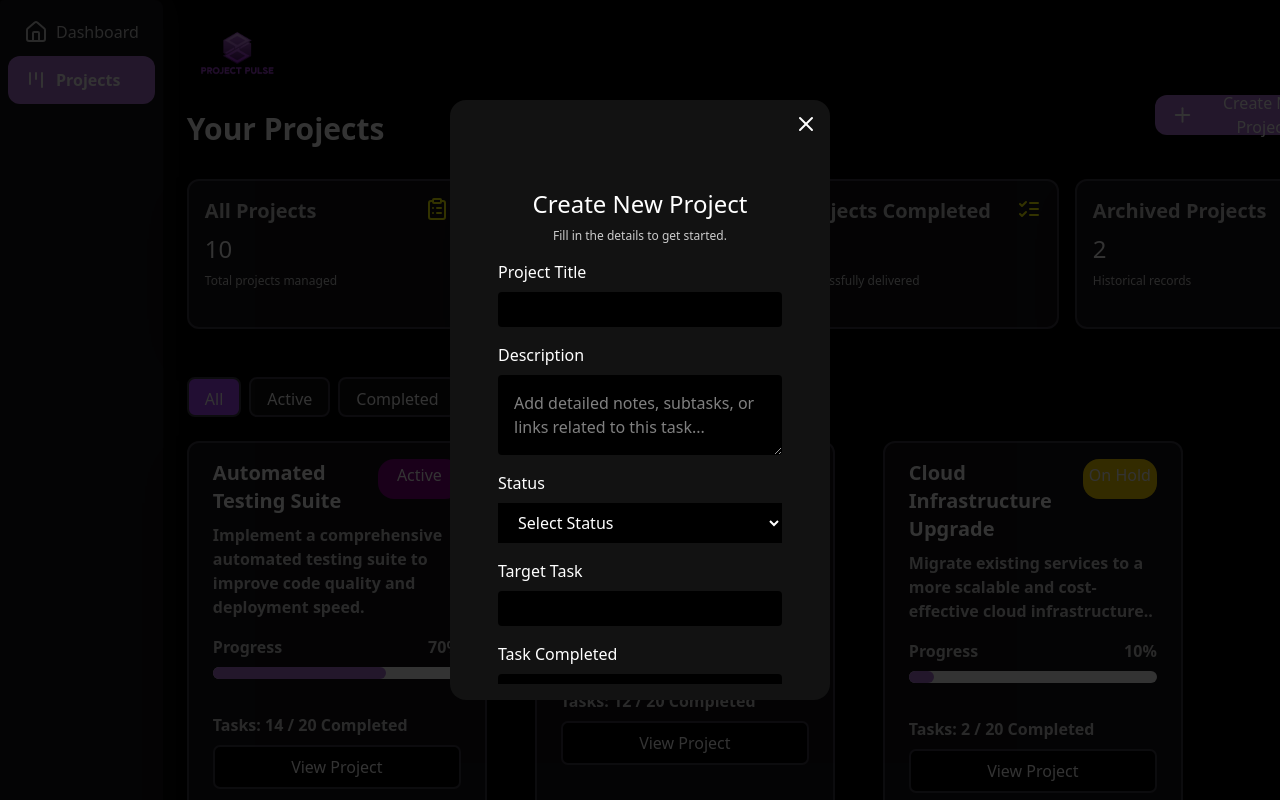
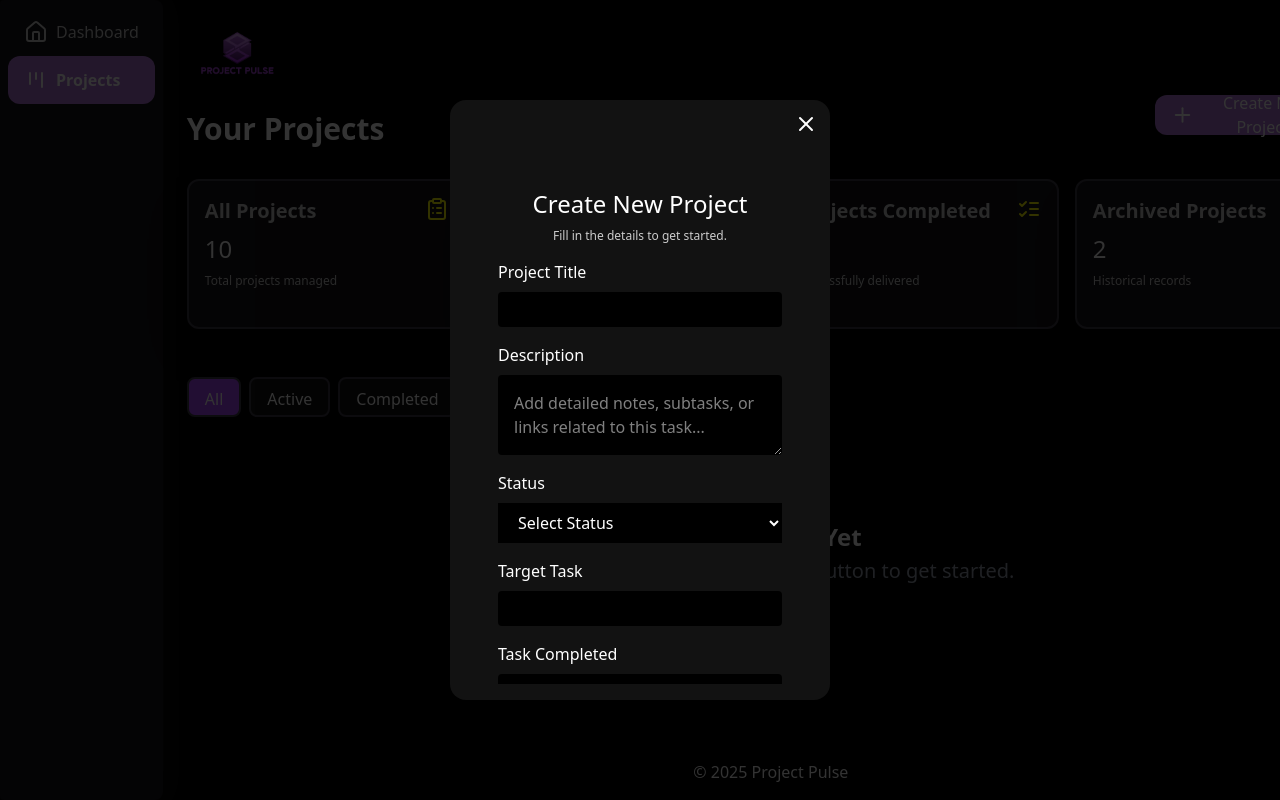
Before and after one commit to Deztini/Kanban-board, a React (Vite) app: page /projectpulse/projects in a window 1280 px wide. Both pictures are taken after a click on the button "Create New Projects". Shown: the top 800 px of the page. Built offline with nearby package versions, Linux system fonts and the light colour scheme.

Commit message:
completed the project page

```diff
--- a/src/pages/Projects.tsx
+++ b/src/pages/Projects.tsx
@@ -5,106 +5,109 @@ import { ClipboardList, Plus } from "lucide-react";
 import { Activity } from "lucide-react";
 import { ListChecks } from "lucide-react";
 import { Archive } from "lucide-react";
+import { FolderPlus } from "lucide-react";
 import Tabs from "../components/Tabs";
 import ProjectCard from "../components/ProjectCard";
 import Modal from "../components/UI/Modal";
+import type { generalProjectProps } from "../types/types";
 
-const DUMMY_PROJECTS = [
-  {
-    title: "Automated Testing Suite",
-    status: "Active",
-    description:
-      "Implement a comprehensive automated testing suite to improve code quality and deployment speed.",
-    targetTask: 20,
-    taskCompleted: 14,
-    statusColor: "purple",
-  },
-  {
-    title: "Backend API Development",
-    status: "Active",
-    description:
-      "Develop and integrate new RESTful APIs for improved data handling and scalability.",
-    targetTask: 20,
-    taskCompleted: 12,
-    statusColor: "purple",
-  },
-  {
-    title: "Cloud Infrastructure Upgrade",
-    status: "On Hold",
-    description:
-      "Migrate existing services to a more scalable and cost-effective cloud infrastructure..",
-    targetTask: 20,
-    taskCompleted: 2,
-    statusColor: "gold",
-  },
-  {
-    title: "Customer Feedback Analysis",
-    status: "Active",
-    description:
-      "Analyze recent customer feedback to identify common pain points and feature requests..",
-    targetTask: 10,
-    taskCompleted: 5,
-    statusColor: "purple",
-  },
-  {
-    title: "Documentation Refresh",
-    status: "Active",
-    description:
-      "Update and expand project documentation for new features and existing ones..",
-    targetTask: 20,
-    taskCompleted: 8,
-    statusColor: "purple",
-  },
-  {
-    title: "Marketing Campaign Launch",
-    status: "Active",
-    description:
-      "Plan and execute the Q3 marketing campaign for Project Pulse..",
-    targetTask: 20,
-    taskCompleted: 18,
-    statusColor: "purple",
-  },
-  {
-    title: "Mobile App Integration",
-    status: "On Hold",
-    description:
-      "Integrate Project Pulse with native iOS and Android applications..",
-    targetTask: 20,
-    taskCompleted: 5,
-    statusColor: "gold",
-  },
-  {
-    title: "Performance Optimization",
-    status: "Active",
-    description:
-      "Identify and resolve performance bottlenecks across the application.",
-    targetTask: 20,
-    taskCompleted: 16,
-    statusColor: "purple",
-  },
-  {
-    title: "Project Pulse UI Redesign",
-    status: "Active",
-    description:
-      "Lead the visual overhaul and UX improvements for the Project Pulse application.",
-    targetTask: 20,
-    taskCompleted: 15,
-    statusColor: "purple",
-  },
-  {
-    title: "User Onboarding Flow",
-    status: "Completed",
-    description:
-      "Redesign the initial user onboarding experience to improve conversion rates.",
-    targetTask: 10,
-    taskCompleted: 10,
-    statusColor: "green",
-  },
-];
+// const DUMMY_PROJECTS: generalProjectProps[] = [
+//   {
+//     title: "Automated Testing Suite",
+//     status: "Active",
+//     description:
+//       "Implement a comprehensive automated testing suite to improve code quality and deployment speed.",
+//     targetTask: 20,
+//     taskCompleted: 14,
+//     statusColor: "purple",
+//   },
+//   {
+//     title: "Backend API Development",
+//     status: "Active",
+//     description:
+//       "Develop and integrate new RESTful APIs for improved data handling and scalability.",
+//     targetTask: 20,
+//     taskCompleted: 12,
+//     statusColor: "purple",
+//   },
+//   {
+//     title: "Cloud Infrastructure Upgrade",
+//     status: "On Hold",
+//     description:
+//       "Migrate existing services to a more scalable and cost-effective cloud infrastructure..",
+//     targetTask: 20,
+//     taskCompleted: 2,
+//     statusColor: "gold",
+//   },
+//   {
+//     title: "Customer Feedback Analysis",
+//     status: "Active",
+//     description:
+//       "Analyze recent customer feedback to identify common pain points and feature requests..",
+//     targetTask: 10,
+//     taskCompleted: 5,
+//     statusColor: "purple",
+//   },
+//   {
+//     title: "Documentation Refresh",
+//     status: "Active",
+//     description:
+//       "Update and expand project documentation for new features and existing ones..",
+//     targetTask: 20,
+//     taskCompleted: 8,
+//     statusColor: "purple",
+//   },
+//   {
+//     title: "Marketing Campaign Launch",
+//     status: "Active",
+//     description:
+//       "Plan and execute the Q3 marketing campaign for Project Pulse..",
+//     targetTask: 20,
+//     taskCompleted: 18,
+//     statusColor: "purple",
+//   },
+//   {
+//     title: "Mobile App Integration",
+//     status: "On Hold",
+//     description:
+//       "Integrate Project Pulse with native iOS and Android applications..",
+//     targetTask: 20,
+//     taskCompleted: 5,
+//     statusColor: "gold",
+//   },
+//   {
+//     title: "Performance Optimization",
+//     status: "Active",
+//     description:
+//       "Identify and resolve performance bottlenecks across the application.",
+//     targetTask: 20,
+//     taskCompleted: 16,
+//     statusColor: "purple",
+//   },
+//   {
+//     title: "Project Pulse UI Redesign",
+//     status: "Active",
+//     description:
+//       "Lead the visual overhaul and UX improvements for the Project Pulse application.",
+//     targetTask: 20,
+//     taskCompleted: 15,
+//     statusColor: "purple",
+//   },
+//   {
+//     title: "User Onboarding Flow",
+//     status: "Completed",
+//     description:
+//       "Redesign the initial user onboarding experience to improve conversion rates.",
+//     targetTask: 10,
+//     taskCompleted: 10,
+//     statusColor: "green",
+//   },
+// ];
 
 const ProjectsPage: FC = () => {
   const [selectedType, setSelectedType] = useState("All");
   const [modalOpen, setModalOpen] = useState(false);
+  const [projects, setProjects] = useState<generalProjectProps[]>([]);
   const openModalHandler = () => {
     setModalOpen(true);
   };
@@ -112,12 +115,63 @@ const ProjectsPage: FC = () => {
   const handleCloseModal = () => {
     setModalOpen(false);
   };
-    // const [projects, setProjects] = useState(DUMMY_PROJECTS);
+
+  const submitHandler = (e: React.FormEvent<HTMLFormElement>) => {
+    e.preventDefault();
+
+    const formData = new FormData(e.currentTarget);
+    const taskTitle = formData.get("projectTitle") as string;
+    const description = formData.get("description") as string;
+    const status = formData.get("status") as string;
+    const taskCompleted = formData.get("taskCompleted") as number;
+    const targetTask = formData.get("targetTask") as number;
+    const statusColor = formData.get("statusColor") as string;
+    const newProject: generalProjectProps = {
+      title: taskTitle,
+      description,
+      status,
+      taskCompleted,
+      targetTask,
+      statusColor,
+    };
+
+    setProjects((prevProjects) => [...prevProjects, newProject]);
+    setModalOpen(false);
+  };
 
   const filteredProjects =
     selectedType === "All"
-      ? DUMMY_PROJECTS
-      : DUMMY_PROJECTS.filter((proj) => proj.status === selectedType);
+      ? projects
+      : projects.filter((proj) => proj.status === selectedType);
+
+  let content = (
+    <div className="flex gap-12 flex-wrap mt-6">
+      {filteredProjects.map((proj, index) => (
+        <ProjectCard
+          key={index}
+          title={proj.title}
+          status={proj.status}
+          description={proj.description}
+          targetTask={proj.targetTask}
+          taskCompleted={proj.taskCompleted}
+          statusColor={proj.statusColor}
+        />
+      ))}
+    </div>
+  );
+
+  if (projects.length === 0) {
+    content = (
+      <div className="flex flex-col items-center justify-center text-center text-white mt-10">
+        <FolderPlus className="w-12 h-12 text-gray-400 mb-4" />
+        <p className="text-2xl font-semibold mb-1">No Projects Yet</p>
+        <p className="text-xl text-gray-400">
+          Click the "Create New Project" button to get started.
+        </p>
+      </div>
+    );
+  }
+
   return (
     <div>
       <div className="flex justify-between">
@@ -185,19 +239,7 @@ const ProjectsPage: FC = () => {
         />
       </div>
 
-      <div className="flex gap-12 flex-wrap mt-6">
-        {filteredProjects.map((proj, index) => (
-          <ProjectCard
-            key={index}
-            title={proj.title}
-            status={proj.status}
-            description={proj.description}
-            targetTask={proj.targetTask}
-            taskCompleted={proj.taskCompleted}
-            statusColor={proj.statusColor}
-          />
-        ))}
-      </div>
+      {content}
 
       <Modal
         title="Create New Project"
@@ -207,7 +249,7 @@ const ProjectsPage: FC = () => {
         width="w-[380px]"
         height="h-[600px]"
       >
-        <form className="flex flex-col gap-4">
+        <form className="flex flex-col gap-4" onSubmit={submitHandler}>
           <div className="flex flex-col gap-2">
             <label className="text-white">Project Title</label>
             <input
@@ -215,7 +257,7 @@ const ProjectsPage: FC = () => {
               required
               placeholder=""
               className="bg-black h-[35px] rounded px-4 py-4 text-white"
-              name="boardName"
+              name="projectTitle"
             />
           </div>
 
@@ -233,14 +275,14 @@ const ProjectsPage: FC = () => {
             <select
               className="bg-black h-[40px] text-white px-4 py-2"
               defaultValue=""
-              name="priority"
+              name="status"
             >
               <option value="" disabled>
                 Select Status
               </option>
-              <option value="low">Active</option>
-              <option value="high">Completed</option>
-              <option value="medium">On Hold</option>
+              <option>Active</option>
+              <option>Completed</option>
+              <option>On Hold</option>
             </select>
           </div>
 
@@ -251,7 +293,7 @@ const ProjectsPage: FC = () => {
               required
               placeholder=""
               className="bg-black h-[35px] rounded px-4 py-4 text-white"
-              name="boardName"
+              name="targetTask"
             />
           </div>
 
@@ -263,7 +305,18 @@ const ProjectsPage: FC = () => {
               placeholder=""
               defaultValue={0}
               className="bg-black h-[35px] rounded px-4 py-4 text-white"
-              name="boardName"
+              name="taskCompleted"
+            />
+          </div>
+
+          <div className="flex flex-col gap-2">
+            <label className="text-white">Status Color</label>
+            <input
+              type="text"
+              required
+              placeholder=""
+              className="bg-black h-[35px] rounded px-4 py-4 text-white"
+              name="statusColor"
             />
           </div>
 
```
Also changed, not shown: src/types/types.ts (+9 -0 lines).
